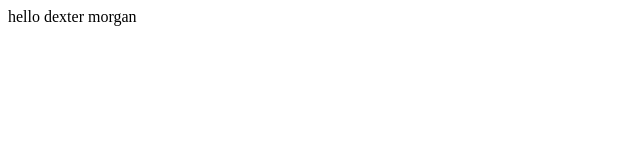
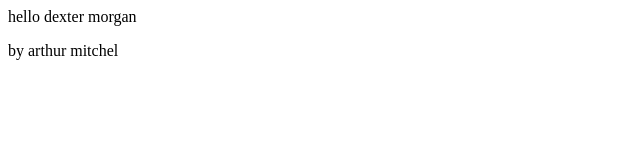
Before and after one commit to iftakhar2311/dexter, a plain HTML site: page index.html in a window 1280 px wide. Shown: the whole page, without its empty margins (0-640 px from the left). Drawn offline with Linux system fonts and the light colour scheme.

Commit message:
new feature added

```diff
--- a/index.html
+++ b/index.html
@@ -1 +1,2 @@
 <p>hello dexter morgan</p>
+<p>by arthur mitchel</p>
```
